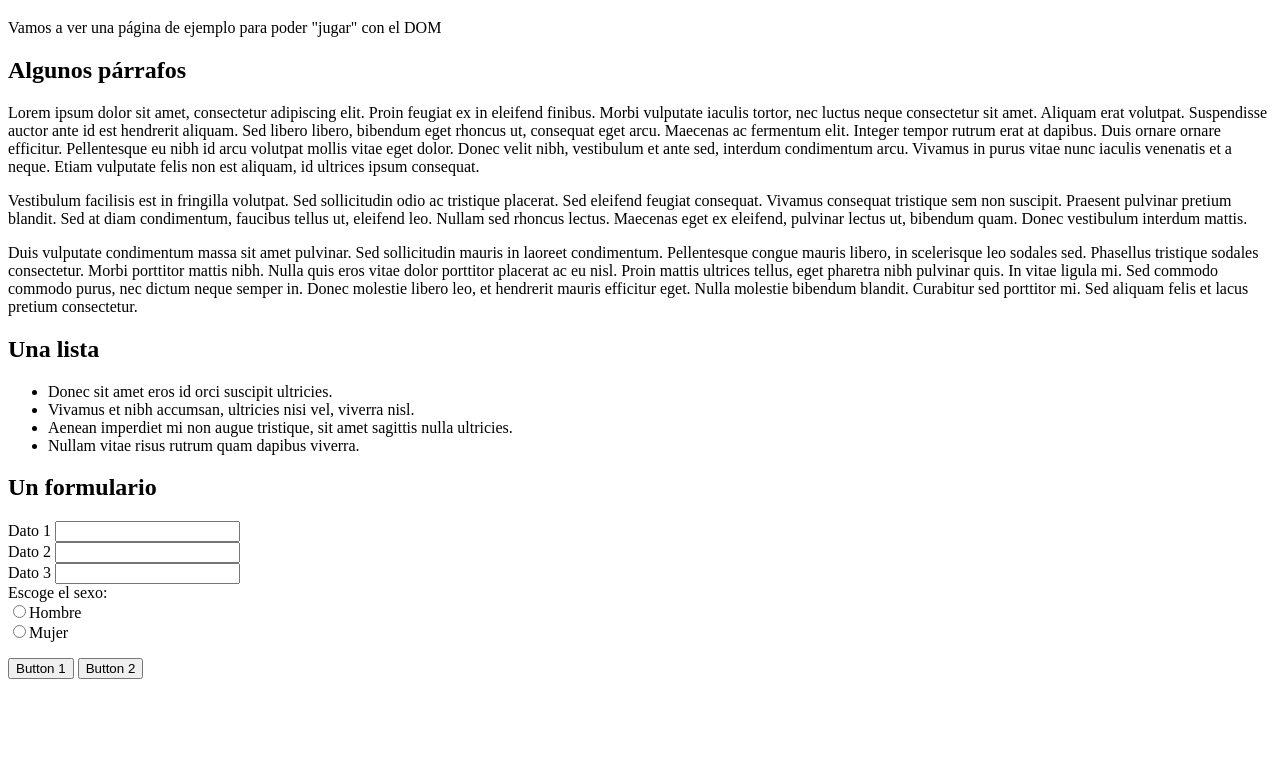
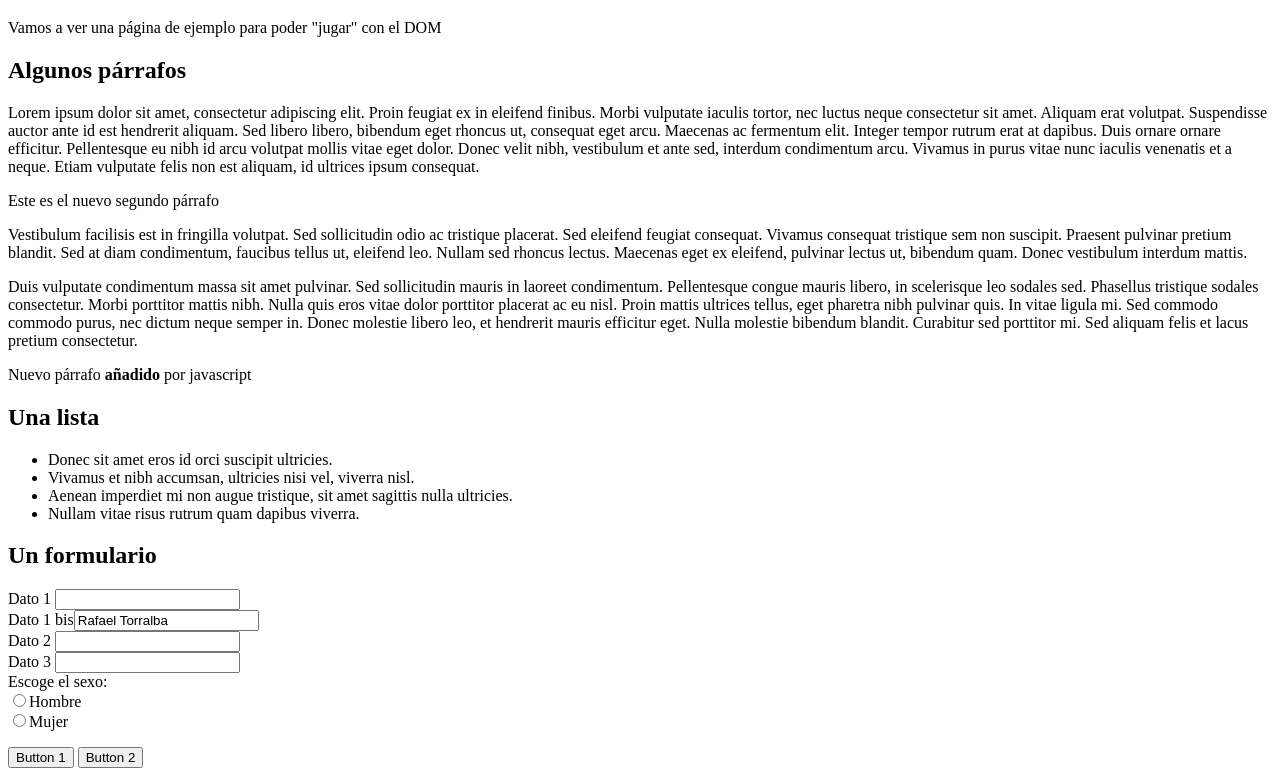
Before and after one commit to rafacarpio7/JavaScript, a plain HTML site: page Actividades_UT4_DOM2/Ejemplo de DOM.html in a window 1280 px wide. Shown: the part 61-845 px from the top of the page. Before the commit the page ends 800 px from the top, so only its background shows below. Drawn offline with Linux system fonts and the light colour scheme.

Commit message:
dia 23/11/22

```diff
--- a/Actividades_UT4_DOM2/Ejemplo de DOM.html
+++ b/Actividades_UT4_DOM2/Ejemplo de DOM.html
@@ -59,24 +59,25 @@
 
     let miLimsum=document.getElementById('lipsum');
     console.log(miLimsum);
+
     let ultimoParrafo=document.createElement('p');
-    let miP= document.getElementsByTagName('p');
-    console.log(miP);
+    ultimoParrafo.innerHTML="Nuevo párrafo <b>añadido</b> por javascript";
 
-    let ultimoParrafoTexto=document.createTextNode('Nuevo párrafo');
-    ultimoParrafo.appendChild(ultimoParrafoTexto);
-    console.log(ultimoParrafo);
-    //miP.appendChild(ultimoParrafo);
-    let nuevaNegrita=document.createElement('strong');
-    nuevaNegritaTexto=document.createTextNode(' añadido ');
-    nuevaNegrita.appendChild(nuevaNegritaTexto);
-    console.log(nuevaNegrita);
-    ultimoParrafo.appendChild(nuevaNegrita);
-    console.log(ultimoParrafo);
-    let textoFinal= document.createTextNode('por javascript');
-    ultimoParrafo.appendChild(textoFinal);
-    console.log(ultimoParrafo);
-    miP.appendChild(ultimoParrafo);
+    miLimsum.appendChild(ultimoParrafo);
+
+    console.log(miLimsum.children);
+
+    miLimsum.children.item(1).insertAdjacentHTML("beforebegin", "<p>Este es el nuevo segundo párrafo</p>");
+
+
+    let formulario = document.getElementsByTagName('form')[0];
+    formulario.children.item(1).insertAdjacentHTML("beforebegin",'<label for="input1bis"> Dato 1 bis</label><input id="input1bis" type="text" value="Rafael Torralba"><br>');
+
+    //Por si quieres otra mas optima console.log(formulario.querySelectorAll('label').item(formulario.querySelectorAll('label').length-1).insertAdjacentHTML("afterend",'<input type="radio" name="sexo" value="O">OTRO'));
+    //Esta es la menos optima console.log(formulario.children.item(6).insertAdjacentHTML("afterend",'<input type="radio" name="sexo" value="O">OTRO'));
+
+
+
 
 
   </script>
```
